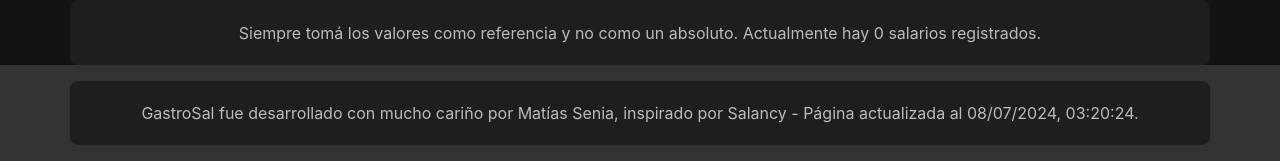
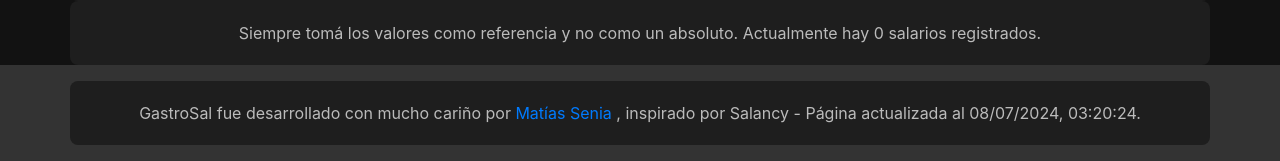
Before and after one commit to matiassenia/gastrosal, a Django app: page / in a window 1280 px wide. Shown: the part 821-982 px from the top of the page. Run offline with Django 5.2, Linux system fonts and the light colour scheme; data that the repository does not hold is empty; parts of the project's set-up code (start-up, migrations or seed data) failed here and were passed over; some libraries are stand-ins or nearby versions.

Commit message:
up base html

```diff
--- a/jobdata/templates/jobdata/base.html
+++ b/jobdata/templates/jobdata/base.html
@@ -24,7 +24,7 @@
     {% block footer %}
     <footer class="footer mt-auto py-3 bg-light">
         <div class="container text-center">
-            <span class="text-muted">GastroSal fue desarrollado con mucho cariño por Matías Senia, inspirado por Salancy - Página actualizada al {{ date }}, {{ time }}. </span>
+            <span class="text-muted">GastroSal fue desarrollado con mucho cariño por <a href= "https://github.com/matiassenia/"> Matías Senia </a>, inspirado por Salancy - Página actualizada al {{ date }}, {{ time }}. </span>
         </div>
     </footer>
     {% endblock %}
```
